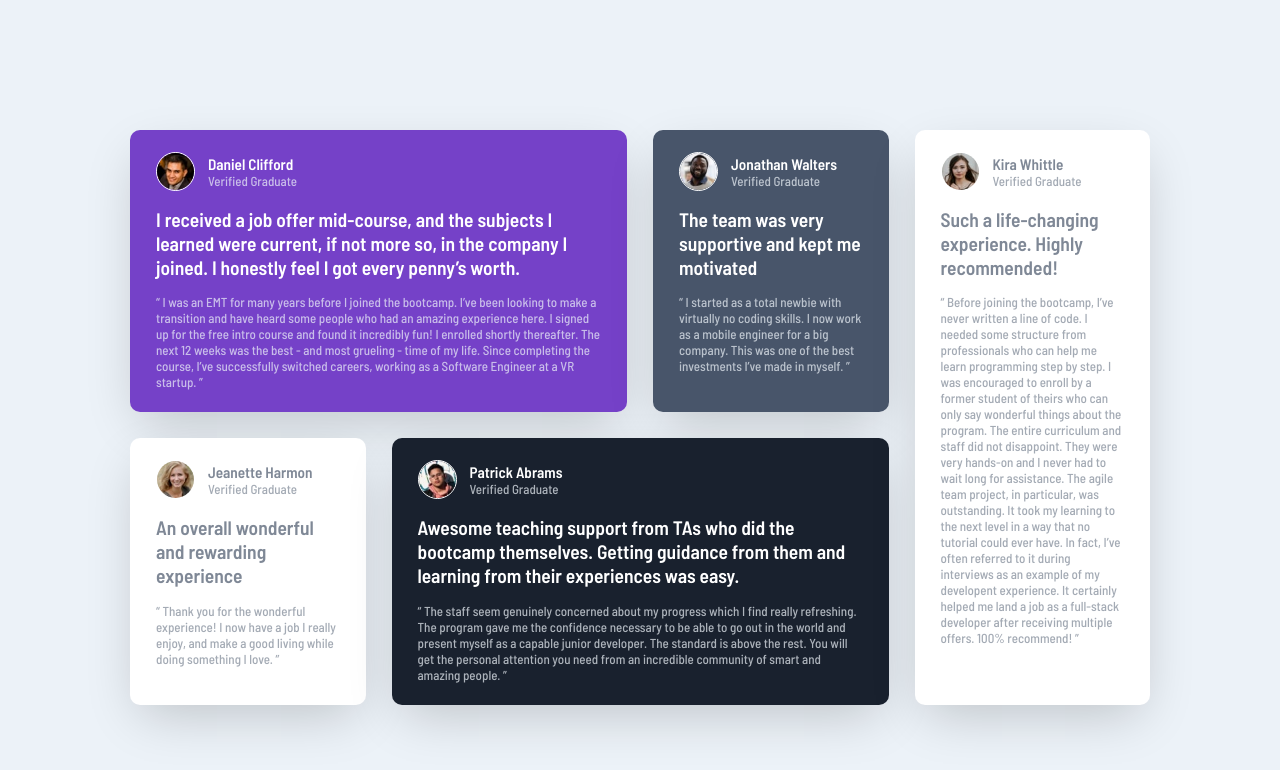
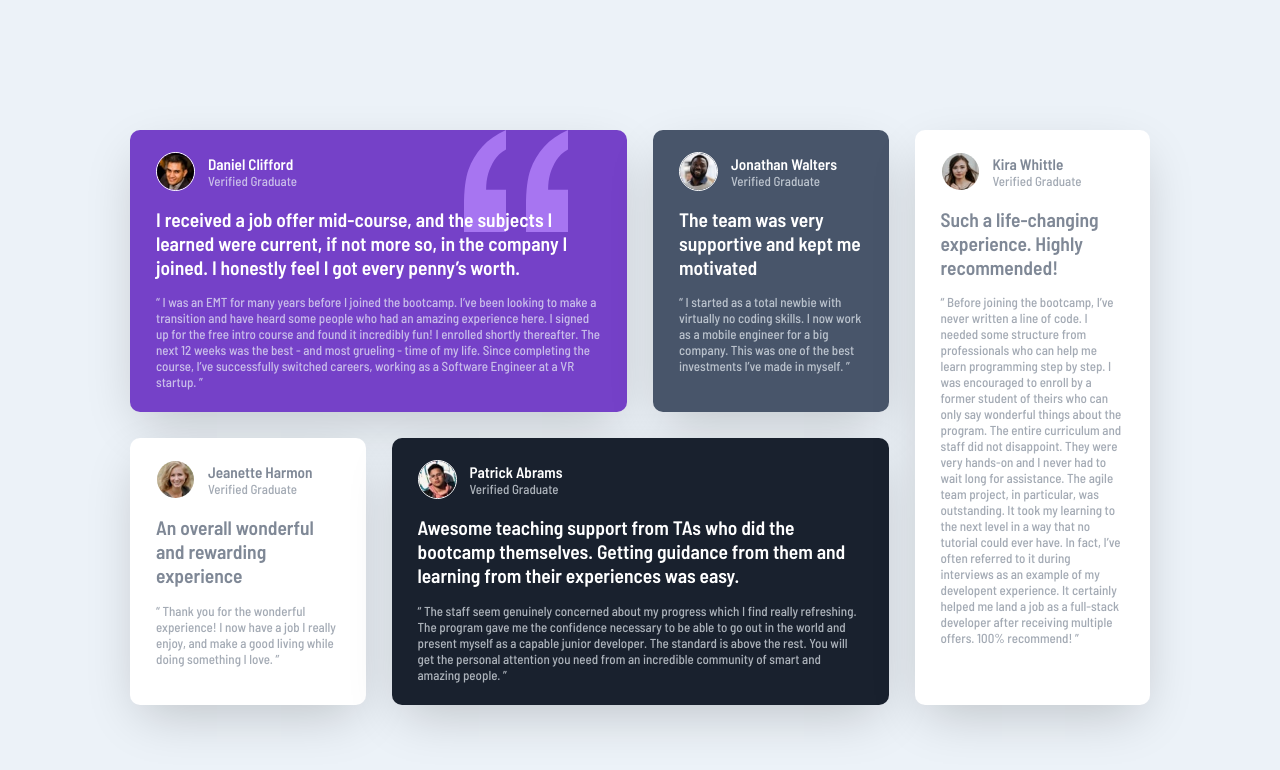
Before and after one commit to akaradexo/testimonials-grid-section-main, a plain HTML site: page index.html in a window 1280 px wide. Drawn offline with Linux system fonts and the light colour scheme.

Commit message:
background quote added

```diff
--- a/styles/style.css
+++ b/styles/style.css
@@ -94,6 +94,10 @@ body {
 .Daniel{
     grid-area: dan;
     background-color: var(--clr-Moderate-violet);
+    background-image: url(../images/bg-pattern-quotation.svg) ;
+    background-repeat: no-repeat;
+    background-position-x:  85% ;
+
 }
 .Daniel .author .name h3{
     color: var(--clr-White);
```
